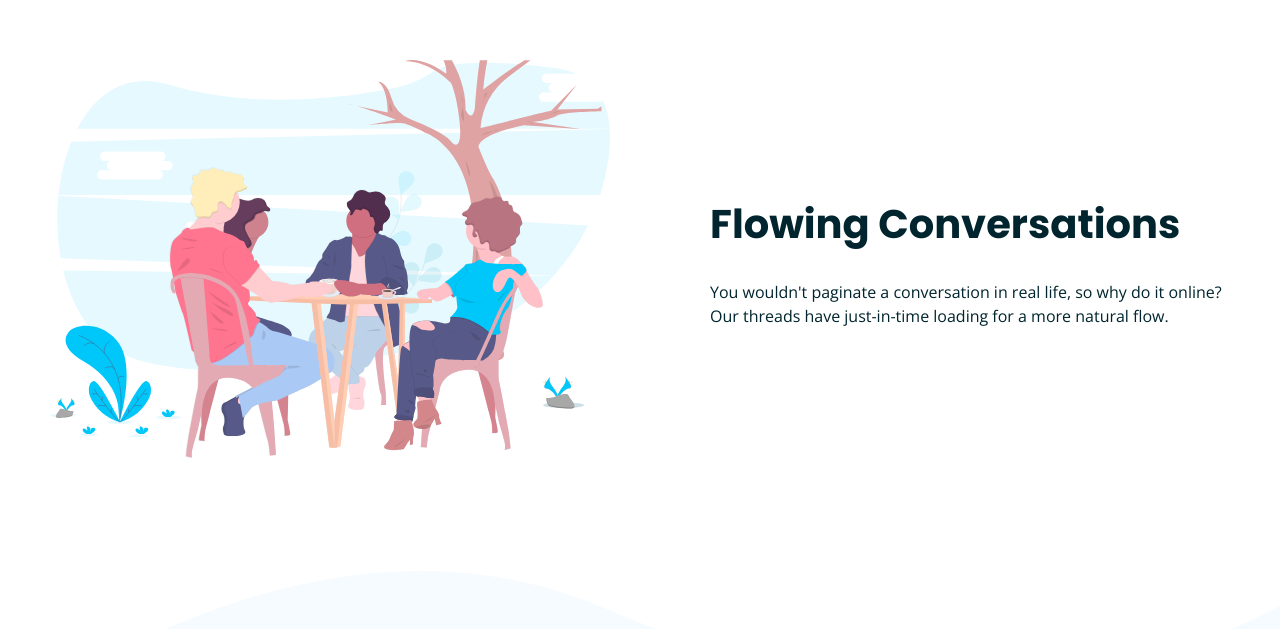
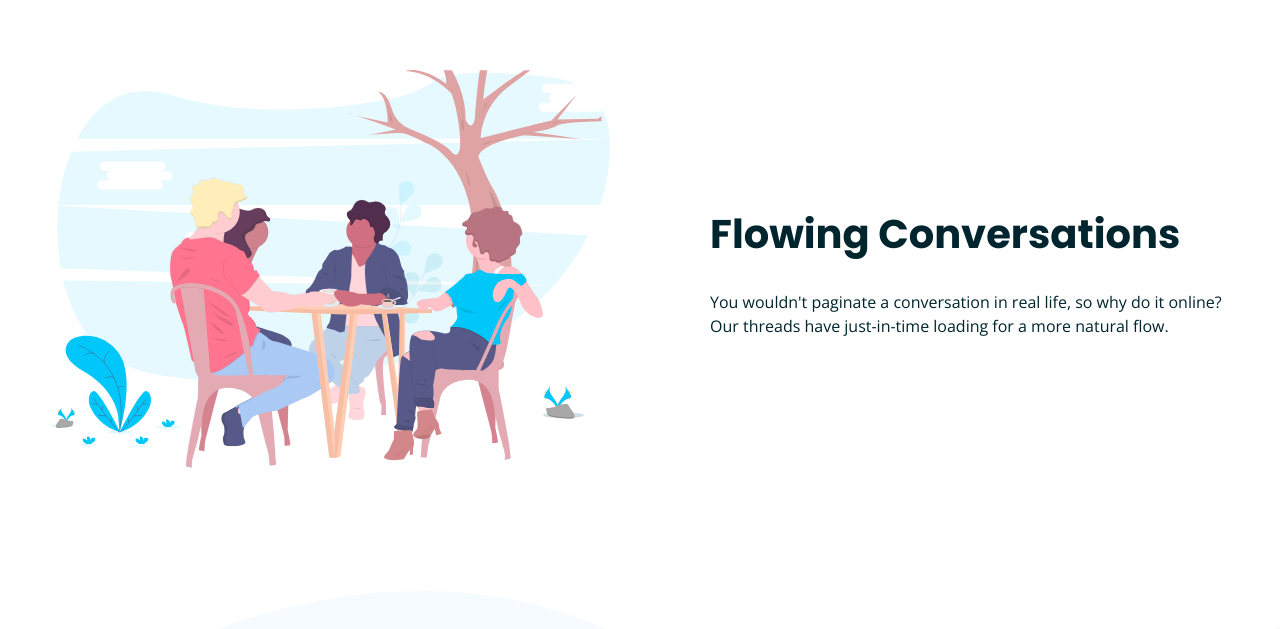
Before and after one commit to hector1234567/fm-huddle-landing-page-with-curved-sections, a website: page index.html in a window 1280 px wide. Shown: the part 2891-3520 px from the top of the page. Drawn offline with nearby package versions, Linux system fonts and the light colour scheme.

Commit message:
fix padding

```diff
--- a/sass/components/_article.scss
+++ b/sass/components/_article.scss
@@ -40,7 +40,7 @@
 
   &:nth-child(2) {
     flex-direction: row-reverse;
-    padding: 11rem 0;
+    padding: 12rem 0;
   }
 
   &:nth-child(3) {
```
Also changed, not shown: css/style.css.
